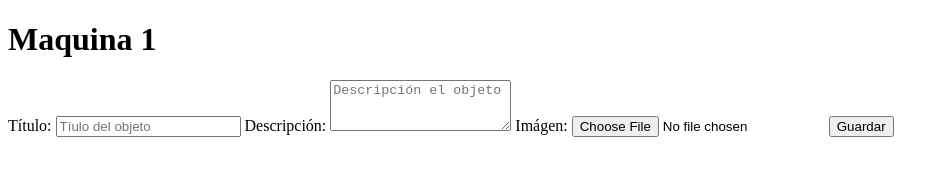
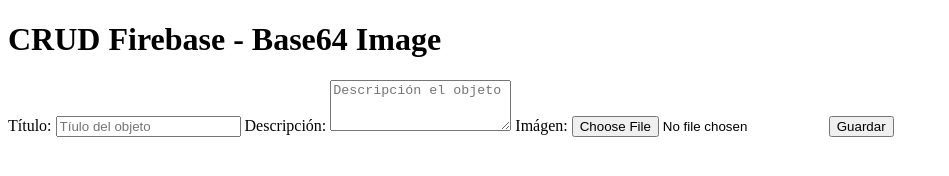
Before and after one commit to Juan-Horta/Base64, a plain HTML site: page index.html in a window 1280 px wide. Shown: the whole page, without its empty margins (0-949 px from the left). Drawn offline with Linux system fonts and the light colour scheme; no server answers.

Commit message:
Cambio titulo

```diff
--- a/index.html
+++ b/index.html
@@ -5,10 +5,10 @@
 		<meta http-equiv='expires' content='0'>
 		<meta http-equiv='pragma' content='no-cache'>
                 <meta charset="UTF-8">
-                <title>Maquina 1 - CRUD Firebase</title>
+                <title>CRUD Firebase - Base64 Image</title>
         </head>
         <body>
-                <h1>Maquina 1</h1>
+                <h1>CRUD Firebase - Base64 Image</h1>
 
                 <form id="task-form">
                         <label for="title">Título:</label>
```
